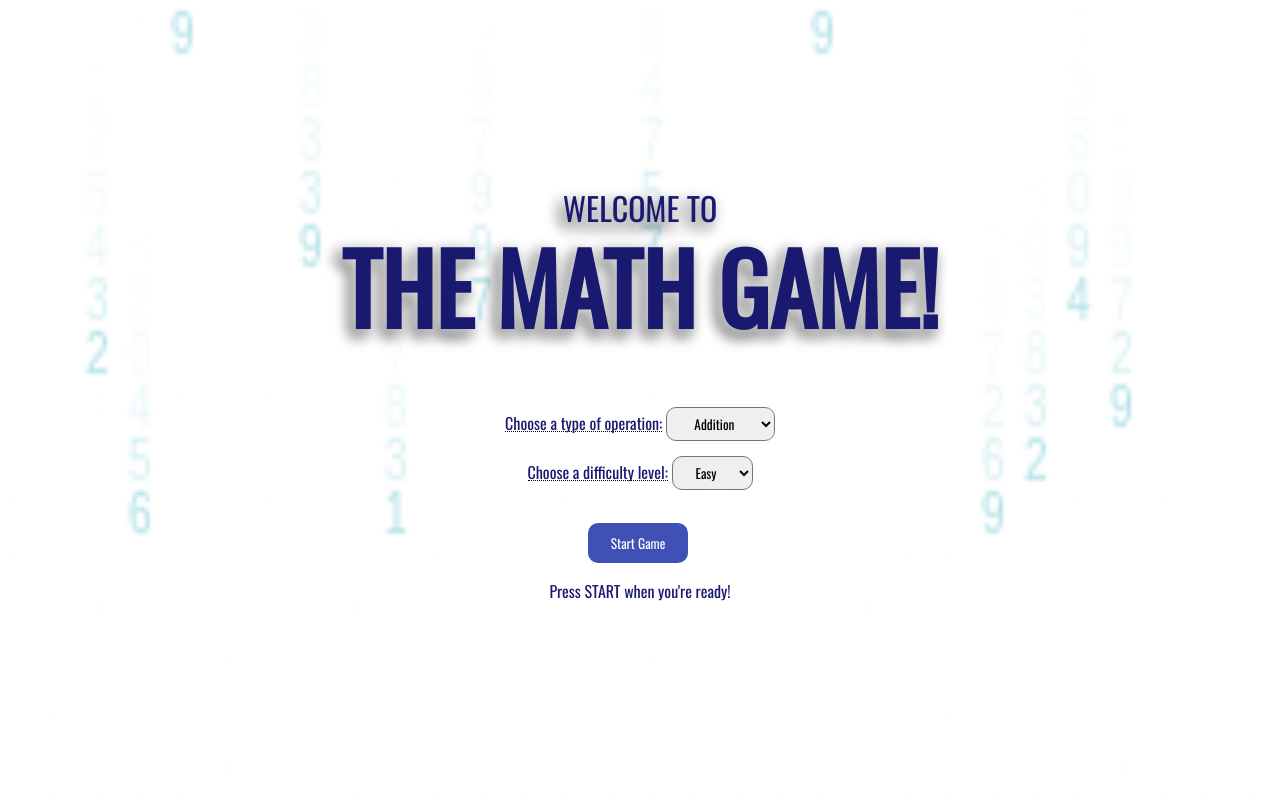
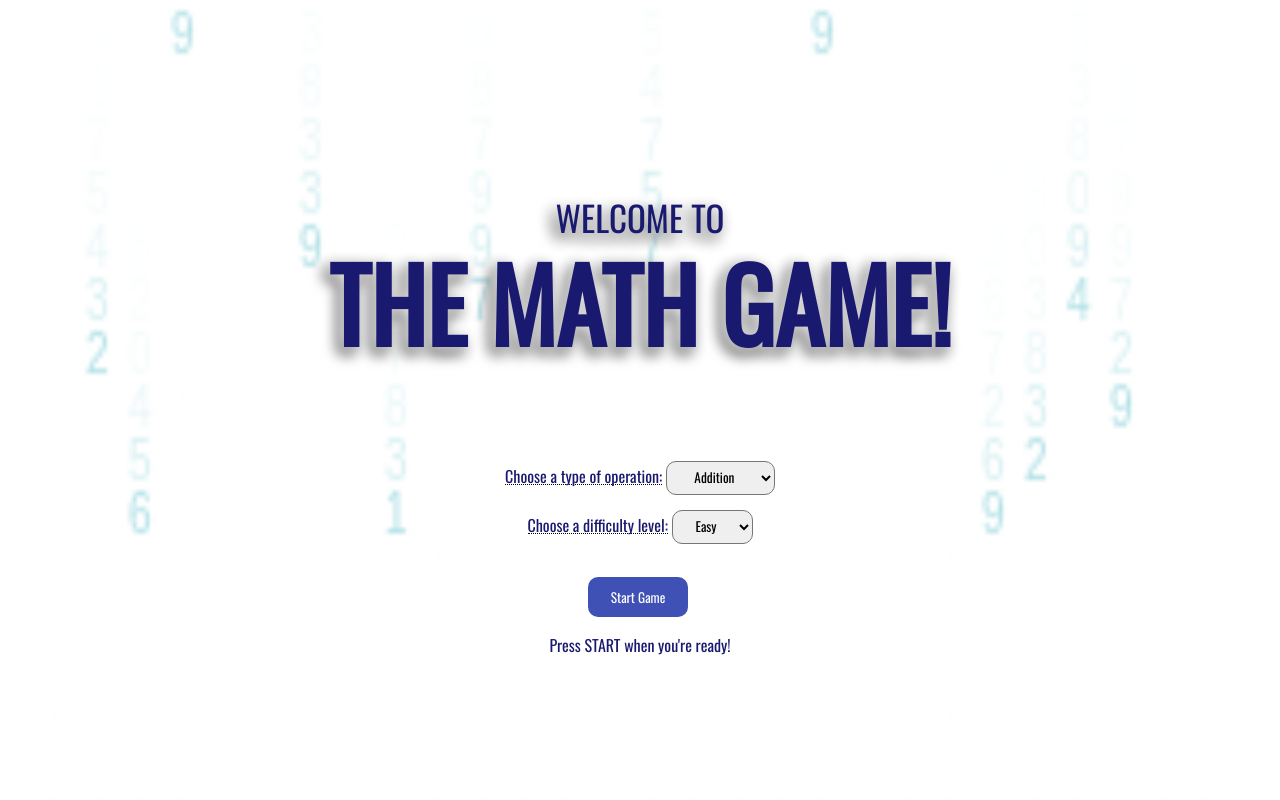
Before and after one commit to zf-jiang/math-game, a PHP site: page / in a window 1280 px wide. Run offline with PHP 8.4, Linux system fonts and the light colour scheme.

Commit message:
adjust relative margins

```diff
--- a/style.css
+++ b/style.css
@@ -5,11 +5,12 @@
 }
 
 html, body {
+    height: 100%;
     text-align: center;
     font-family: 'Oswald', sans-serif;
     line-height: 1;
     overflow-x: hidden;
-    height: 90vh;
+    overflow-y: hidden;
     color: #191970;
     margin: 0;
 }
@@ -51,7 +52,7 @@ canvas {
 }
 
 #welcome {
-    margin: 15% 0 5% 0;
+    margin: 200px 0 100px 0;
     text-transform: uppercase;
     display: flex;
     justify-content: center;
@@ -61,11 +62,11 @@ canvas {
 }
 
 #welcome > h1 {
-    font-size: 600%;
+    font-size: 100px;
 }
 
 #welcome > p {
-    font-size: 200%;
+    font-size: 35px;
     margin-bottom: -50px;
 }
 
@@ -89,7 +90,7 @@ select {
 
 
 #question {
-    margin: 10% 0 5% 0;
+    margin: 100px 0 100px 0;
     font-size: 200px;
 }
 
```
